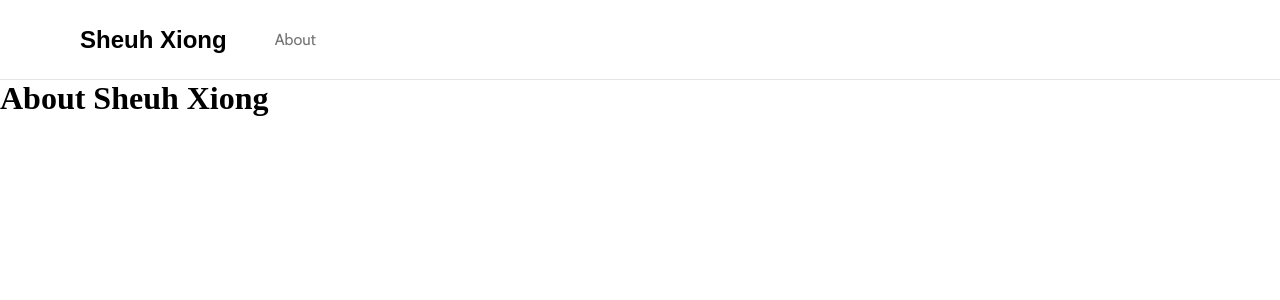
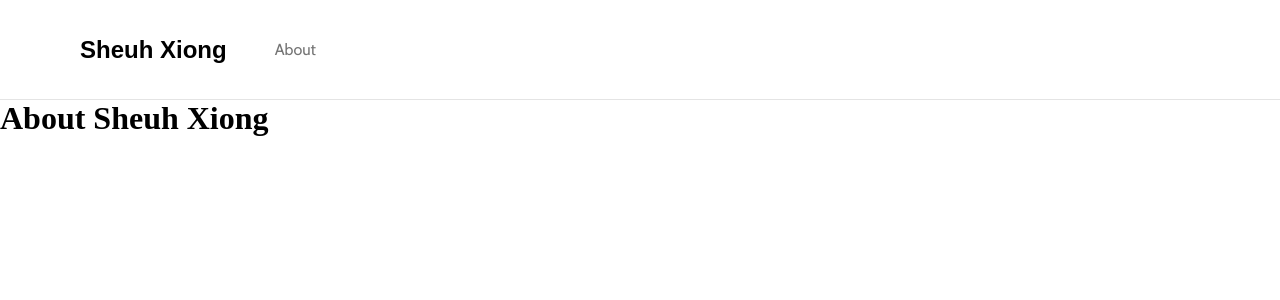
Before and after one commit to s92xiong/blog-api-react, a React (Create React App) app: page /about in a window 1280 px wide. Shown: the top 300 px of the page. Built offline with nearby package versions, Linux system fonts and the light colour scheme; no server answers; a web font is replaced by a local one.

Commit message:
UIncreased Navbar height

```diff
--- a/src/Components/Navbar/Styles/Navbar.css
+++ b/src/Components/Navbar/Styles/Navbar.css
@@ -1,6 +1,6 @@
 .navbar {
   width: 100%;
-  height: 80px;
+  height: 100px;
   display: -webkit-box;
   display: -ms-flexbox;
   display: flex;
--- a/src/Components/Navbar/Styles/Navbar.scss
+++ b/src/Components/Navbar/Styles/Navbar.scss
@@ -1,6 +1,6 @@
 .navbar {
   width: 100%;
-  height: 80px;
+  height: 100px;
 
   display: flex;
   align-items: center;
```
Also changed, not shown: 1 other file (tests, documents, lock files or other folders).
